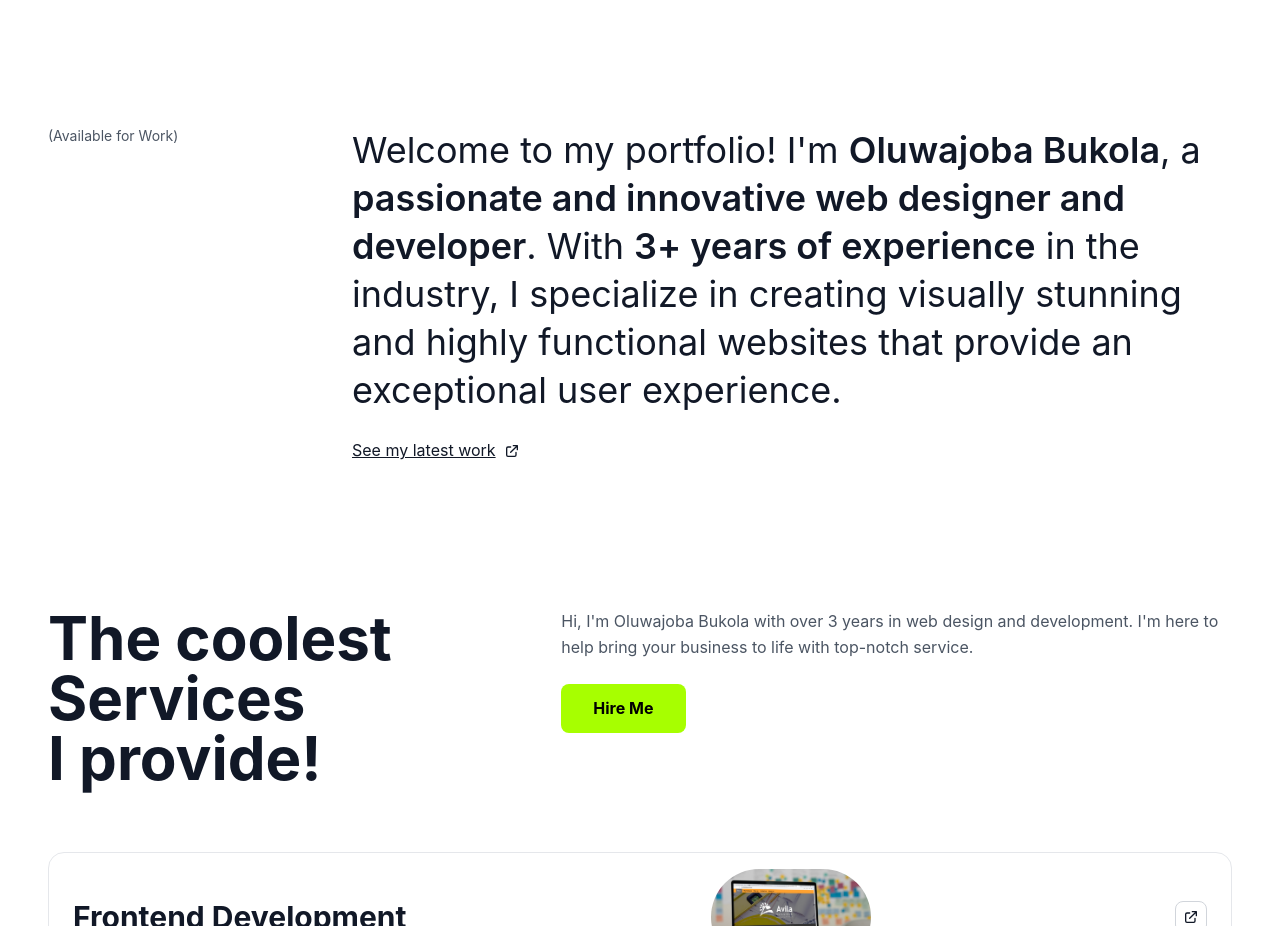
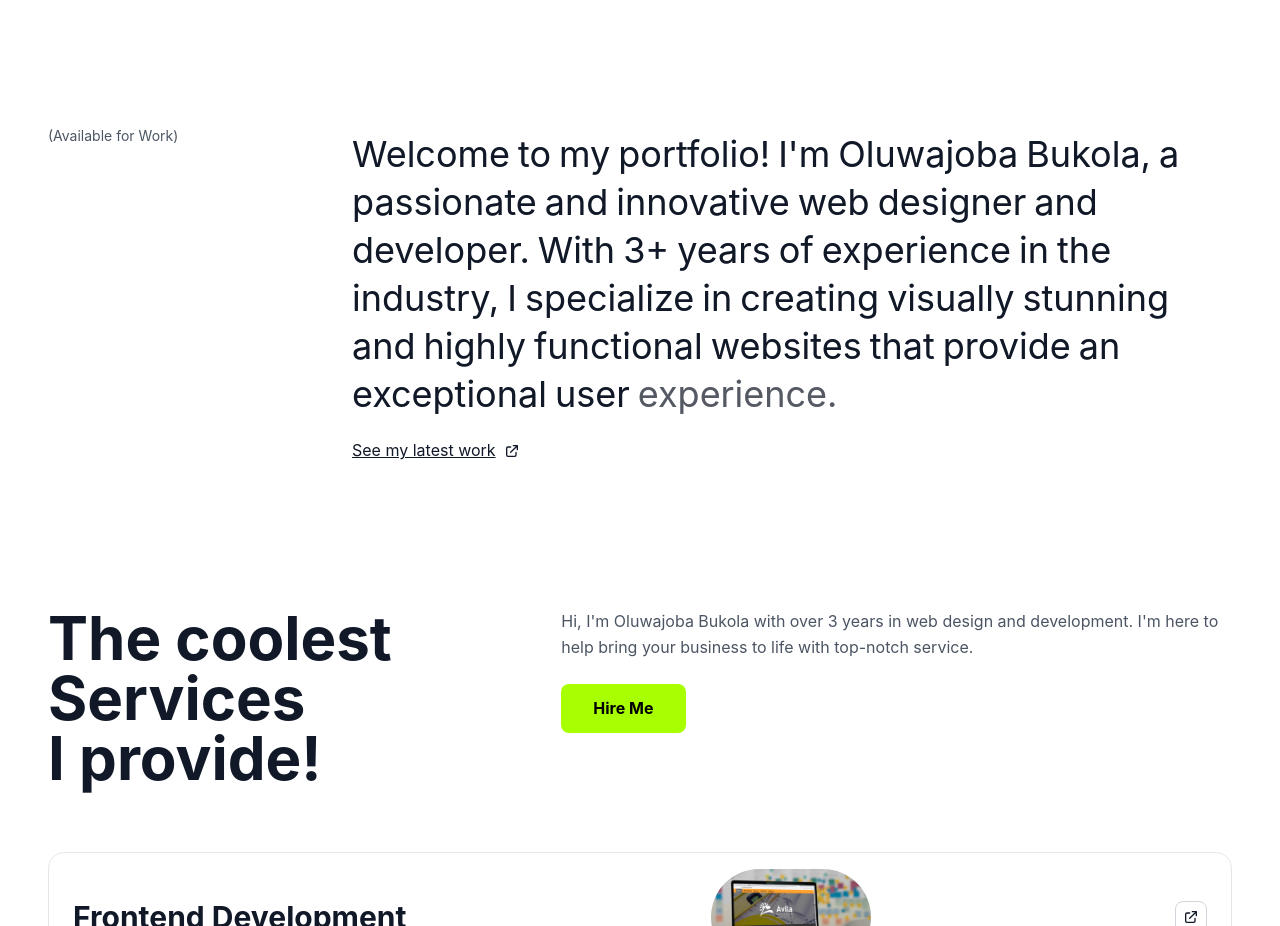
Before and after one commit to Oluwajoba08/portfolio-2.1.0, a React (Vite) app: page / in a window 1280 px wide. Shown: the part 802-1728 px from the top of the page. Built offline with nearby package versions, Linux system fonts and the light colour scheme; a web font is replaced by a local one.

Commit message:
added text scroll opacity

```diff
--- a/src/components/Home.jsx
+++ b/src/components/Home.jsx
@@ -9,6 +9,7 @@ import NextJsIcon from "/next-js.svg"
 import ExpoIcon from "/expo-go-app.svg"
 import ReactIcon from "/react-logo.png"
 import Counter from "./ui/Counter"
+import WordOpacityScroll from "./WordOpacityScroll"
 
 const Home = () => {
   return (
@@ -105,11 +106,12 @@ const Home = () => {
             </motion.div>
 
             {/* Right - About Text */}
-            <motion.div className="lg:col-span-9" initial={{ opacity: 0, x: 20 }} whileInView={{ opacity: 1, x: 0 }} viewport={{ once: true }}>
-              <h2 className="text-gray-900 text-2xl sm:text-4xl sm:[line-height:3rem] mb-6">
+            <motion.div className="lg:col-span-9 relative" initial={{ opacity: 0, x: 20 }} whileInView={{ opacity: 1, x: 0 }} viewport={{ once: true }}>
+              {/* <h2 className="text-gray-900 text-2xl sm:text-4xl sm:[line-height:3rem] mb-6">
                 Welcome to my portfolio! I'm <span className="font-semibold">Oluwajoba Bukola</span>, a <span className="font-semibold">passionate and innovative web designer and developer</span>. With{" "}
                 <span className="font-semibold">3+ years of experience</span> in the industry, I specialize in creating visually stunning and highly functional websites that provide an exceptional user experience.
-              </h2>
+              </h2> */}
+              <WordOpacityScroll value="Welcome to my portfolio! I'm Oluwajoba Bukola, a passionate and innovative web designer and developer. With 3+ years of experience in the industry, I specialize in creating visually stunning and highly functional websites that provide an exceptional user experience." />
               <a href="/projects" className="inline-flex items-center gap-2 text-gray-900 hover:text-lime-accent transition-colors duration-300 underline">
                 See my latest work
                 <svg className="w-4 h-4" fill="none" stroke="currentColor" viewBox="0 0 24 24">
--- /dev/null
+++ b/src/components/WordOpacityScroll.jsx
@@ -0,0 +1,36 @@
+import React, { useRef } from "react"
+import { useScroll, motion, useTransform } from "motion/react"
+
+export default function WordOpacityScroll({ value }) {
+  const element = useRef(null)
+  const { scrollYProgress } = useScroll({
+    target: element,
+    offset: ["start 0.9", "start 0.25"],
+  })
+
+  const words = value.split(" ")
+
+  return (
+    <p className="flex flex-wrap leading-none text-gray-900 text-2xl sm:text-4xl mb-6" ref={element}>
+      {words.map((word, i) => {
+        const start = i / words.length
+        const end = start + 1 / words.length
+        return (
+          <Word key={i} range={[start, end]} progress={scrollYProgress}>
+            {word}
+          </Word>
+        )
+      })}
+    </p>
+  )
+}
+
+const Word = ({ children, range, progress }) => {
+  const opacity = useTransform(progress, range, [0, 1])
+  return (
+    <span className="mr-2 mt-2 relative">
+      <span className="absolute opacity-20">{children}</span>
+      <motion.span style={{ opacity: opacity }}>{children}</motion.span>
+    </span>
+  )
+}
```
Also changed, not shown: 1 other file (tests, documents, lock files or other folders).
